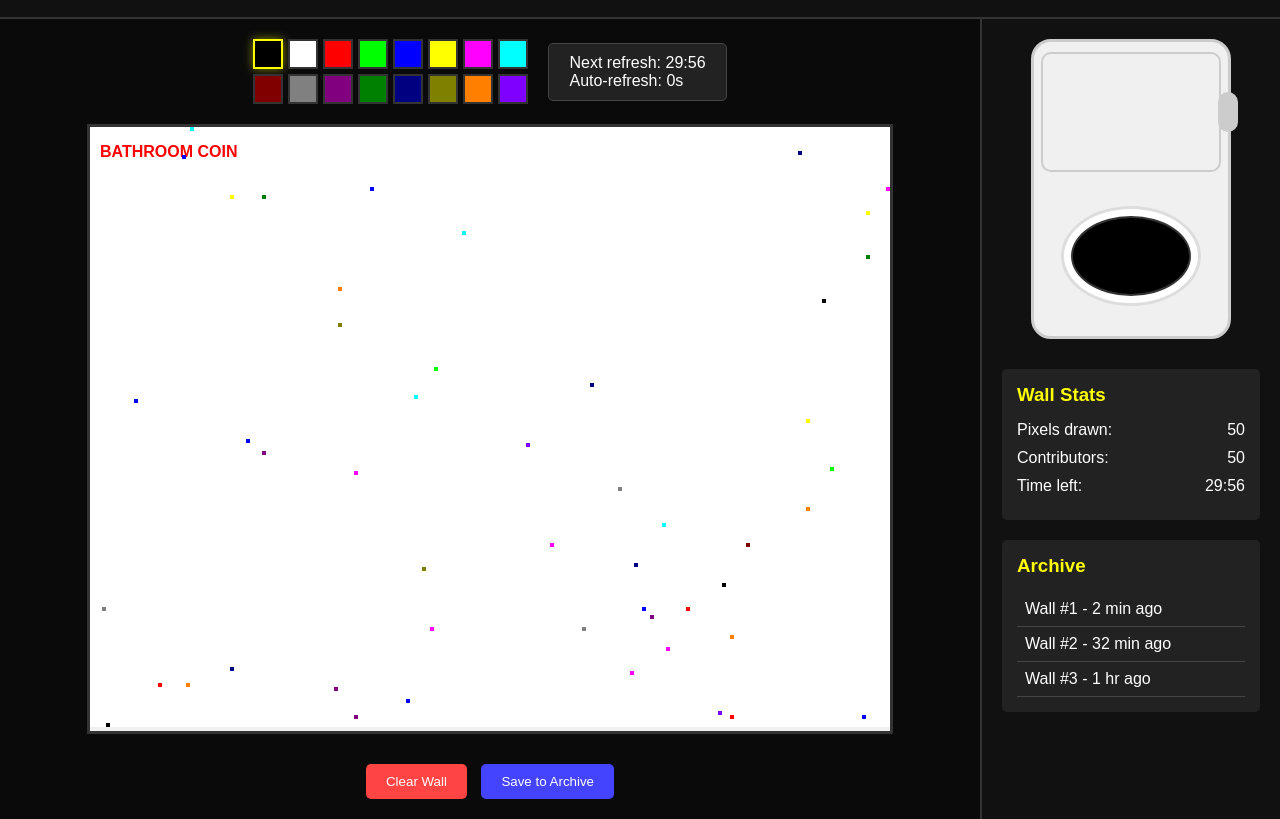
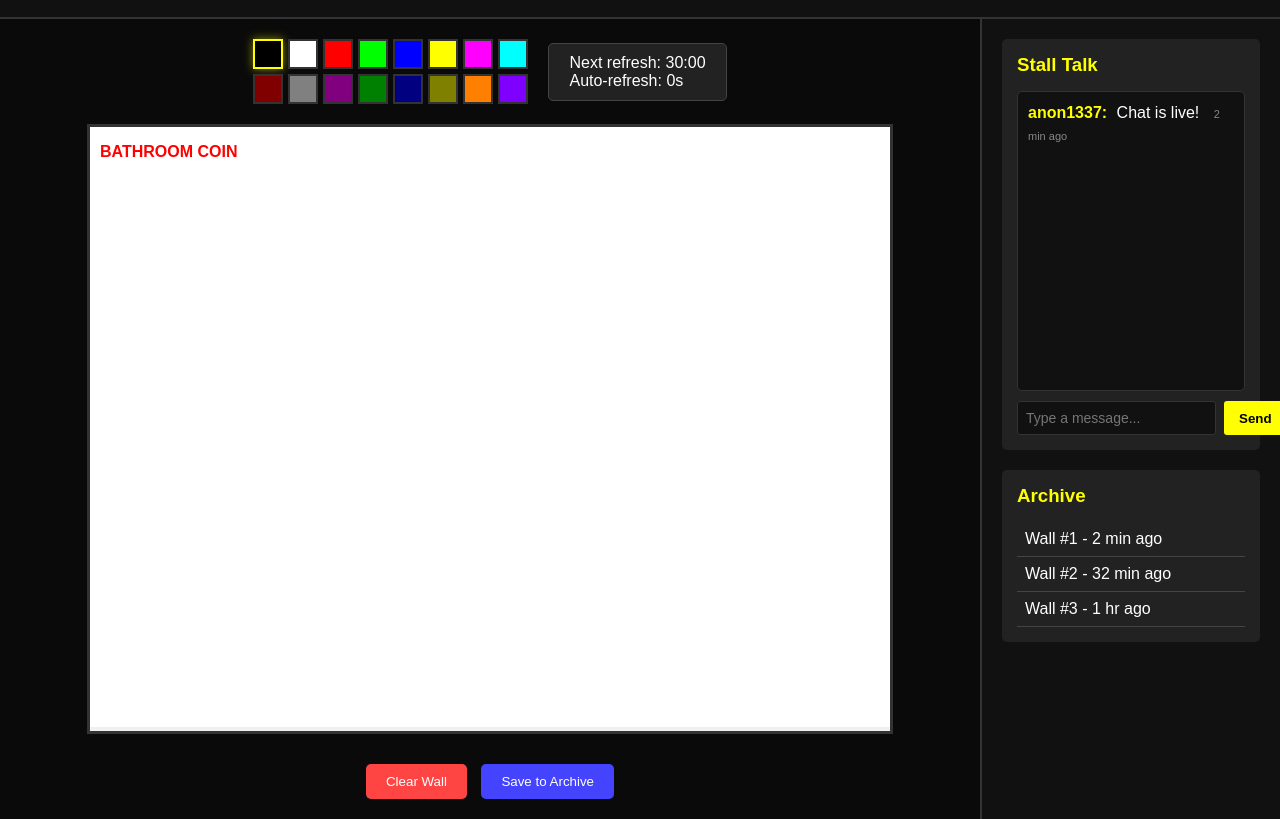
Before and after one commit to webdevgf1/bath, a plain HTML site: page index.html in a window 1280 px wide. Shown: the part 59-878 px from the top of the page. Drawn offline with Linux system fonts and the light colour scheme.

Commit message:
Update index.html

```diff
--- a/index.html
+++ b/index.html
@@ -202,17 +202,77 @@
             border: 2px solid #ccc;
         }
 
-        .stats {
+        .chat-container {
             background: #222;
             padding: 15px;
             border-radius: 5px;
             margin-bottom: 20px;
         }
 
-        .stat-item {
+        .chat-messages {
+            height: 300px;
+            overflow-y: auto;
+            background: #111;
+            padding: 10px;
+            border-radius: 5px;
+            margin-bottom: 10px;
+            border: 1px solid #333;
+        }
+
+        .chat-message {
+            margin-bottom: 8px;
+            line-height: 1.4;
+            word-wrap: break-word;
+        }
+
+        .username {
+            color: #ffff00;
+            font-weight: bold;
+            margin-right: 5px;
+        }
+
+        .message {
+            color: #fff;
+        }
+
+        .timestamp {
+            color: #888;
+            font-size: 11px;
+            margin-left: 10px;
+        }
+
+        .chat-input-container {
             display: flex;
-            justify-content: space-between;
-            margin-bottom: 10px;
+            gap: 8px;
+        }
+
+        #chatInput {
+            flex: 1;
+            background: #111;
+            border: 1px solid #333;
+            color: #fff;
+            padding: 8px;
+            border-radius: 3px;
+            font-size: 14px;
+        }
+
+        #chatInput:focus {
+            outline: none;
+            border-color: #ffff00;
+        }
+
+        #sendBtn {
+            background: #ffff00;
+            color: #000;
+            border: none;
+            padding: 8px 15px;
+            border-radius: 3px;
+            cursor: pointer;
+            font-weight: bold;
+        }
+
+        #sendBtn:hover {
+            background: #e6e600;
         }
 
         .archive-list {
@@ -291,30 +351,32 @@
         </div>
 
         <div class="sidebar">
-            <div class="toilet">
-                <div class="tank"></div>
-                <div class="flush-handle"></div>
-                <div class="toilet-seat"></div>
-                <div class="toilet-bowl"></div>
-            </div>
-
-            <div class="stats">
-                <h3 style="margin-bottom: 15px; color: #ffff00;">Wall Stats</h3>
-                <div class="stat-item">
-                    <span>Pixels drawn:</span>
-                    <span id="pixelCount">0</span>
+            <div class="chat-container">
+                <h3 style="margin-bottom: 15px; color: #ffff00;">Stall Talk</h3>
+                <div class="chat-messages" id="chatMessages">
+                    <div class="chat-message">
+                        <span class="username">anon1337:</span>
+                        <span class="message">first!</span>
+                        <span class="timestamp">2m ago</span>
+                    </div>
+                    <div class="chat-message">
+                        <span class="username">cryptobro:</span>
+                        <span class="message">bathroom coin to the moon 🚀</span>
+                        <span class="timestamp">1m ago</span>
+                    </div>
+                    <div class="chat-message">
+                        <span class="username">pixelmaster:</span>
+                        <span class="message">drawing some art rn</span>
+                        <span class="timestamp">30s ago</span>
+                    </div>
                 </div>
-                <div class="stat-item">
-                    <span>Contributors:</span>
-                    <span id="contributorCount">0</span>
-                </div>
-                <div class="stat-item">
-                    <span>Time left:</span>
-                    <span id="timeLeft">29:45</span>
+                <div class="chat-input-container">
+                    <input type="text" id="chatInput" placeholder="Type a message..." maxlength="100">
+                    <button onclick="sendMessage()" id="sendBtn">Send</button>
                 </div>
             </div>
 
-            <div class="archive-list">
+            <div class="archive-list" style="margin-top: 20px;">
                 <h3 style="margin-bottom: 15px; color: #ffff00;">Archive</h3>
                 <div id="archiveList">
                     <div class="archive-item">Wall #1 - 2 min ago</div>
@@ -383,7 +445,6 @@
 
                 // Simulate contributor tracking
                 contributors.add(Math.random().toString(36).substr(2, 9));
-                updateStats();
             }
         }
 
@@ -477,10 +538,78 @@
             }
         }
 
-        function updateStats() {
-            document.getElementById('pixelCount').textContent = pixelCount;
-            document.getElementById('contributorCount').textContent = contributors.size;
+        // Chat functionality - REAL CHAT READY
+        let chatMessages = [
+            { username: 'anon1337', message: 'Chat is live!', timestamp: Date.now() - 120000 }
+        ];
+
+        function sendMessage() {
+            const input = document.getElementById('chatInput');
+            const message = input.value.trim();
+
+            if (message) {
+                const username = 'anon' + Math.floor(Math.random() * 9999);
+                const newMessage = {
+                    username: username,
+                    message: message,
+                    timestamp: Date.now()
+                };
+
+                // TODO: Send to Firebase/backend here instead of local array
+                chatMessages.push(newMessage);
+
+                input.value = '';
+                updateChatDisplay();
+                scrollChatToBottom();
+            }
         }
+
+        function updateChatDisplay() {
+            const chatContainer = document.getElementById('chatMessages');
+            chatContainer.innerHTML = '';
+
+            chatMessages.slice(-20).forEach(msg => {
+                const div = document.createElement('div');
+                div.className = 'chat-message';
+                div.innerHTML = `
+                    <span class="username">${msg.username}:</span>
+                    <span class="message">${msg.message}</span>
+                    <span class="timestamp">${getTimeAgo(msg.timestamp)}</span>
+                `;
+                chatContainer.appendChild(div);
+            });
+        }
+
+        function scrollChatToBottom() {
+            const chatContainer = document.getElementById('chatMessages');
+            chatContainer.scrollTop = chatContainer.scrollHeight;
+        }
+
+        // Remove fake message simulation
+        // Real users only - connect to Firebase/backend for live chat
+
+        function getTimeAgo(timestamp) {
+            const now = Date.now();
+            const diffMs = now - timestamp;
+            const diffSecs = Math.floor(diffMs / 1000);
+            const diffMins = Math.floor(diffSecs / 60);
+
+            if (diffSecs < 60) return `${diffSecs}s ago`;
+            if (diffMins < 60) return `${diffMins}m ago`;
+            return `${Math.floor(diffMins / 60)}h ago`;
+        }
+
+        // Enter key to send message
+        document.addEventListener('DOMContentLoaded', function() {
+            const chatInput = document.getElementById('chatInput');
+            if (chatInput) {
+                chatInput.addEventListener('keypress', function(e) {
+                    if (e.key === 'Enter') {
+                        sendMessage();
+                    }
+                });
+            }
+        });
 
         function clearCanvas() {
             ctx.fillStyle = '#ffffff';
@@ -488,7 +617,6 @@
             pixelData = {};
             pixelCount = 0;
             contributors.clear();
-            updateStats();
         }
 
         function resetWall() {
@@ -571,12 +699,13 @@
                 }
             }, 1000);
 
+            // Initialize chat (remove fake simulation)
+            updateChatDisplay();
+            scrollChatToBottom();
+
             // Start timers
             setInterval(updateTimer, 1000);
             setInterval(updateAutoRefresh, 1000);
-
-            // Initial stats
-            updateStats();
         }
 
         // Initialize when page loads
```
